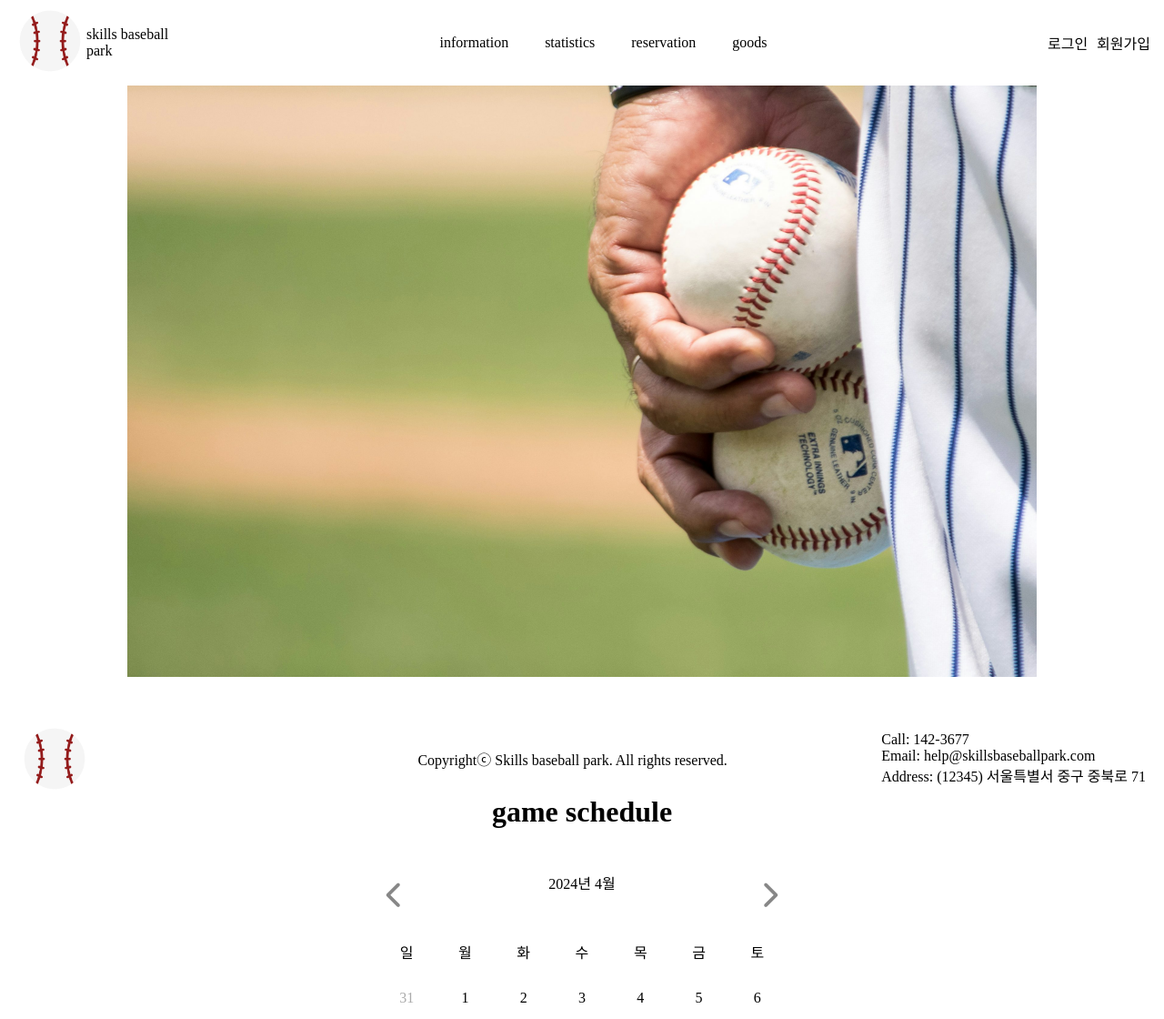
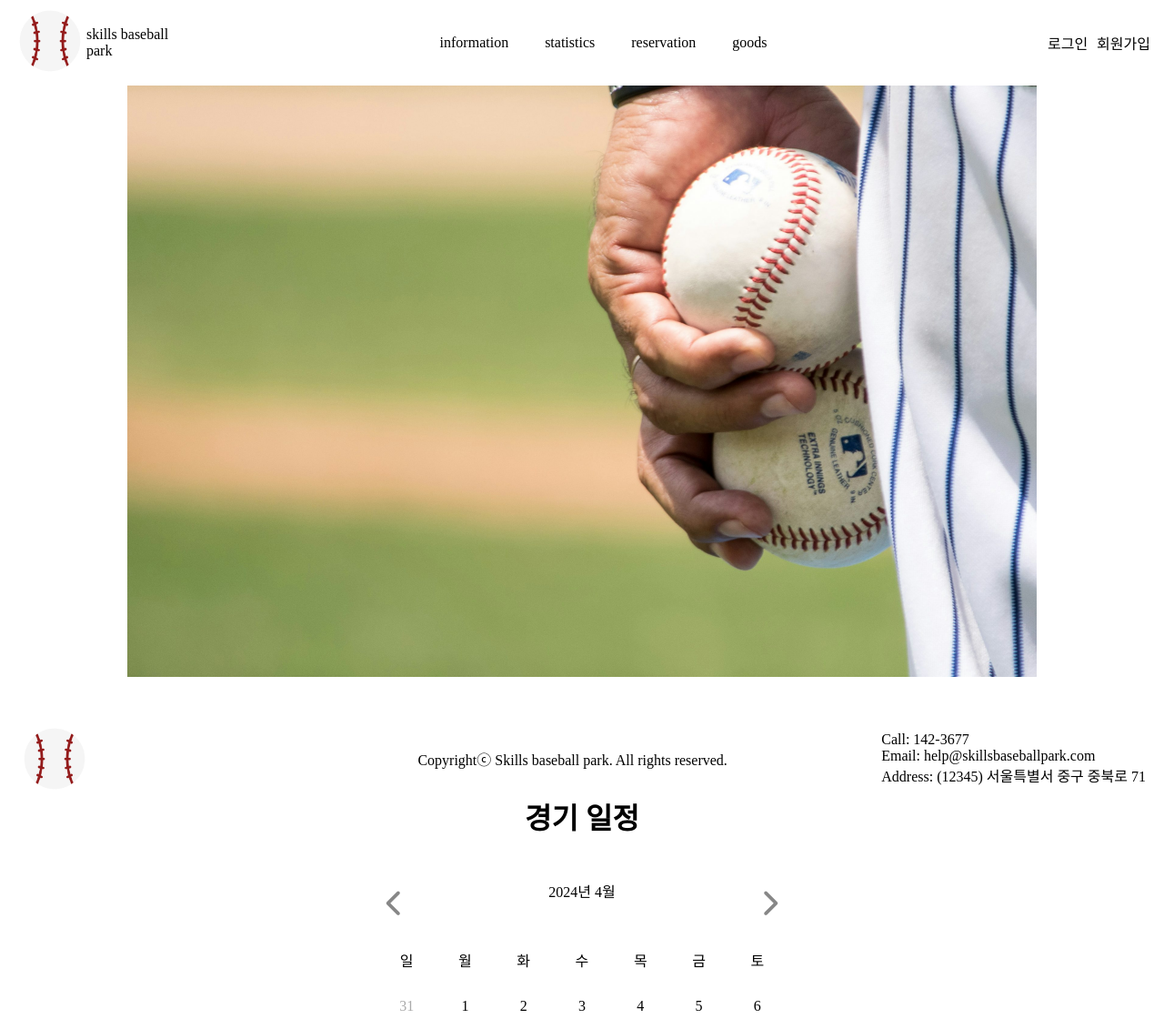
Before and after one commit to kimmoochan/skills-baseball-park, a plain HTML site: page index.html in a window 1280 px wide. Shown: the top 1120 px of the page at 91% size. Drawn offline with Linux system fonts and the light colour scheme.

Commit message:
sklls baseball park

```diff
--- a/index.html
+++ b/index.html
@@ -41,7 +41,7 @@
             Email: help@skillsbaseballpark.com <br>
             Address: (12345) 서울특별서 중구 중북로 71</span>
     </div>
-    <h1> game schedule </h1>
+    <h1>경기 일정</h1>
     <div id="game_schedule_box">
         <div class="game_schedule">
                 <div class="head">
```
